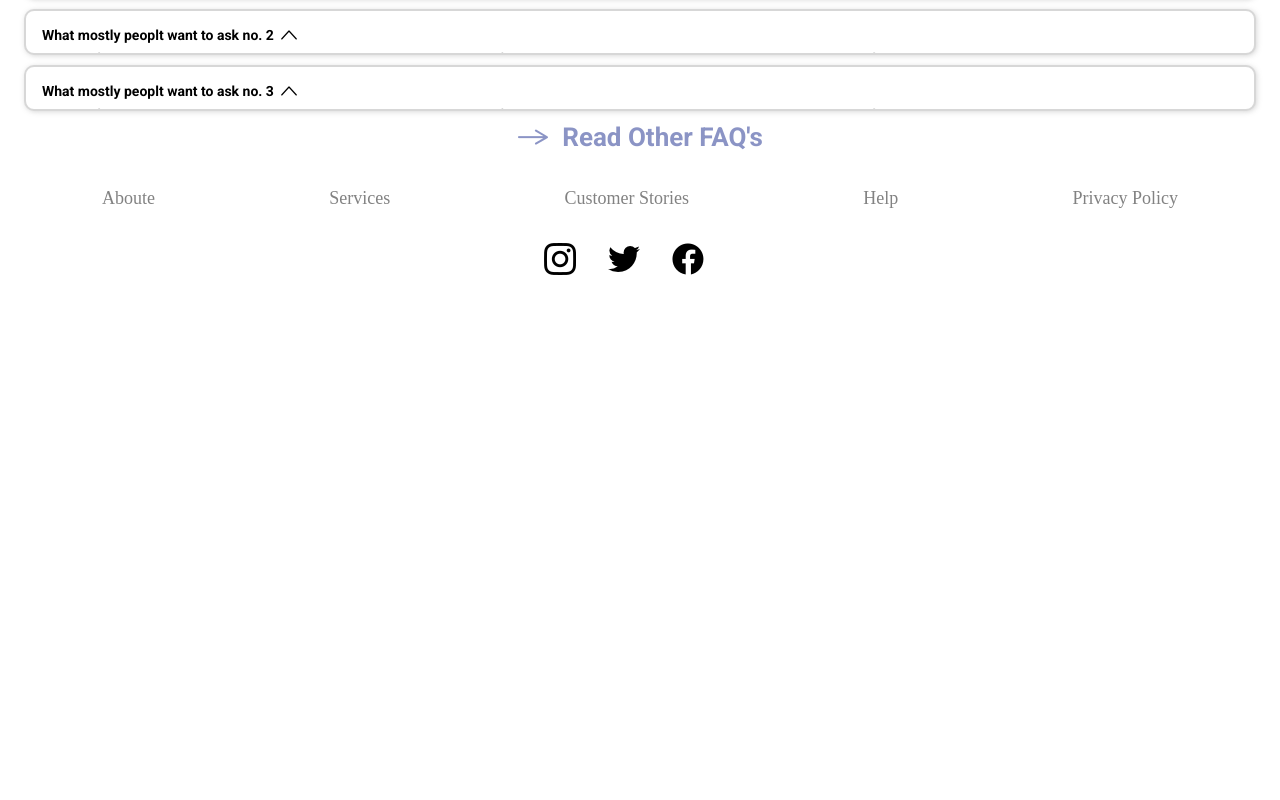
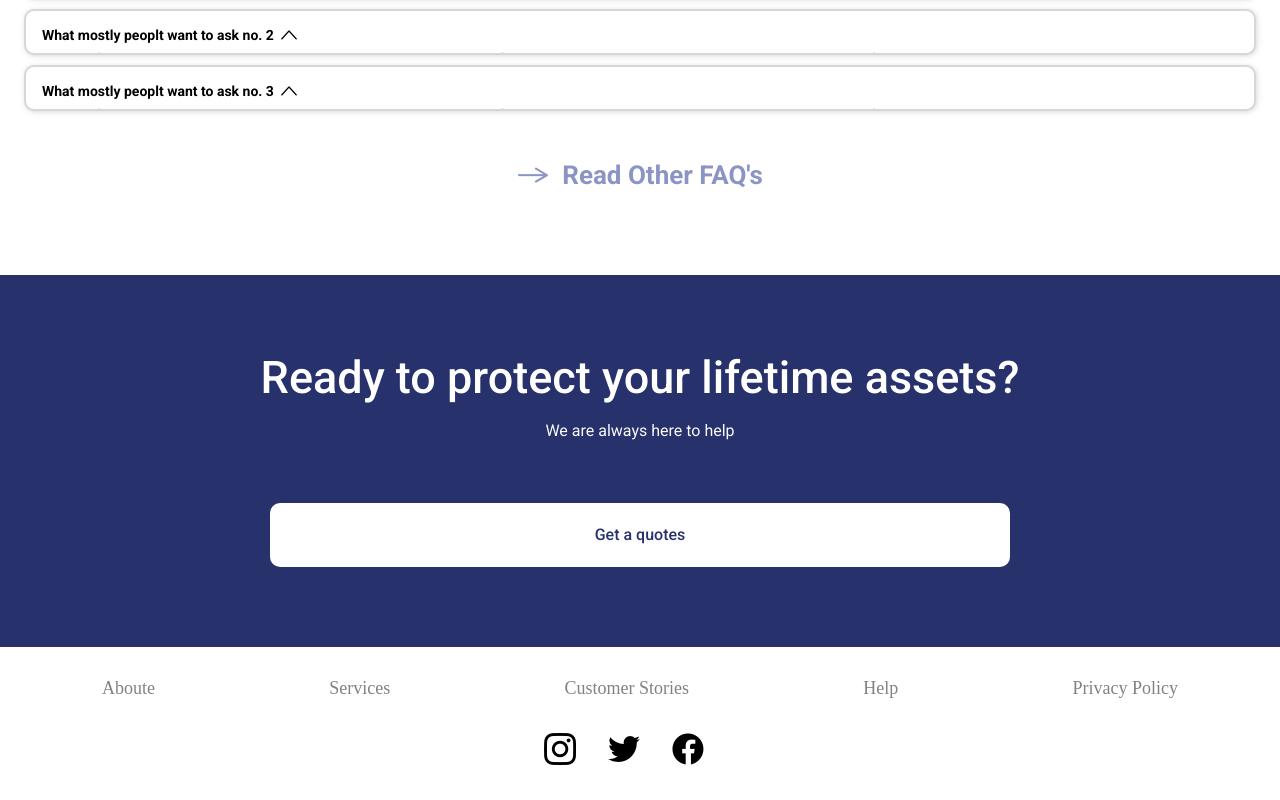
Before and after one commit to MathGPereira/primeiroProjetoAngular, an Angular app in the folder servicosDeSeguro/: page / in a window 1280 px wide. Shown: the part 4946-5746 px from the top of the page. Before the commit the page ends 5256 px from the top, so only its background shows below. Built offline with nearby package versions, Linux system fonts and the light colour scheme.

Commit message:
Criando a seção principal para acessar os planos

```diff
--- a/servicosDeSeguro/src/app/app.component.html
+++ b/servicosDeSeguro/src/app/app.component.html
@@ -10,5 +10,6 @@
     </div>
     <app-companias-parceiras></app-companias-parceiras>
     <app-perguntas-frequentes></app-perguntas-frequentes>
+    <app-destaque></app-destaque>
 </main>
 <app-rodape></app-rodape>
--- a/servicosDeSeguro/src/app/app.module.ts
+++ b/servicosDeSeguro/src/app/app.module.ts
@@ -13,6 +13,7 @@ import { PassosComponent } from './componentes/conteudo/passos/passos.component'
 import { CarrousselComponent } from './componentes/conteudo/carroussel/carroussel.component';
 import { CompaniasParceirasComponent } from './componentes/conteudo/companias-parceiras/companias-parceiras.component';
 import { PerguntasFrequentesComponent } from './componentes/conteudo/perguntas-frequentes/perguntas-frequentes.component';
+import { DestaqueComponent } from './componentes/conteudo/destaque/destaque.component';
 
 @NgModule({
   declarations: [
@@ -26,7 +27,8 @@ import { PerguntasFrequentesComponent } from './componentes/conteudo/perguntas-f
     PassosComponent,
     CarrousselComponent,
     CompaniasParceirasComponent,
-    PerguntasFrequentesComponent
+    PerguntasFrequentesComponent,
+    DestaqueComponent
 ],
   imports: [
     BrowserModule,
--- /dev/null
+++ b/servicosDeSeguro/src/app/componentes/conteudo/destaque/destaque.component.css
@@ -0,0 +1,37 @@
+.destaque {
+    background-color: #27316B;
+    margin-top: 5em;
+    padding: 5em 1.5em 5em;
+    text-align: center;
+}
+
+.destaque__titulo {
+    color: #FFFFFF;
+    font-size: 45px;
+    font-weight: 500;
+    margin-bottom: .5em;
+}
+
+.destaque__texto {
+    color: #FAFAFA;
+    margin-bottom: 4em;
+}
+
+.destaque__pegar-seguro {
+    background-color: #FFFFFF;
+    border-radius: 10px;
+    box-sizing: border-box;
+    color: #27316B;
+    cursor: pointer;
+    display: block;
+    font-weight: 500;
+    margin: 0 auto;
+    padding: 1.5em 1em;
+    text-decoration: none;
+    transition: background-color .4s ease-in-out;
+    width: 60%;
+}
+
+.destaque__pegar-seguro:hover {
+    background-color: #AAAAAA;
+}
--- /dev/null
+++ b/servicosDeSeguro/src/app/componentes/conteudo/destaque/destaque.component.html
@@ -0,0 +1,5 @@
+<section class="destaque">
+    <h2 class="destaque__titulo">Ready to protect your lifetime assets?</h2>
+    <p class="destaque__texto">We are always here to help</p>
+    <a href="#" class="destaque__pegar-seguro" rel="follow next" target="_self">Get a quotes</a>
+</section>
--- a/servicosDeSeguro/src/app/componentes/conteudo/perguntas-frequentes/perguntas-frequentes.component.css
+++ b/servicosDeSeguro/src/app/componentes/conteudo/perguntas-frequentes/perguntas-frequentes.component.css
@@ -14,6 +14,10 @@
     font-size: 18px;
     font-weight: 500;
     margin-bottom: 3rem;
+}
+
+.sanfona {
+    margin-bottom: 3em;
 }
 
 .perguntas-frequentes__sanfona {
--- a/servicosDeSeguro/src/app/componentes/conteudo/perguntas-frequentes/perguntas-frequentes.component.html
+++ b/servicosDeSeguro/src/app/componentes/conteudo/perguntas-frequentes/perguntas-frequentes.component.html
@@ -3,6 +3,7 @@
     <p class="perguntas-frequentes__descricao">
         Be a self-service superhero by providing your customerswith an FAQ section through a company knowledge base. Read on to learn how.
     </p>
+    <div class="sanfona">
         <div class="perguntas-frequentes__sanfona">
             <h3 class="sanfona__titulo">What mostly peoplt want to ask no. 1</h3>
             <p class="sanfona__pergunta">
@@ -21,5 +22,6 @@
                 Our professional resume templates can increase your chances of success and make an impression on employers. Syfi's templates clearly tell your story and make content easily readable.
             </p>
         </div>
+    </div>
     <a href="#" class="perguntas-frequentes__ver-mais" rel="follow next" target="_self">Read Other FAQ's</a>
 </section>
```
Also changed, not shown: servicosDeSeguro/src/app/componentes/conteudo/destaque/destaque.component.ts (added, +10 -0 lines), 1 other file (tests, documents, lock files or other folders). Lines whose indentation alone changed are shown as unchanged.
